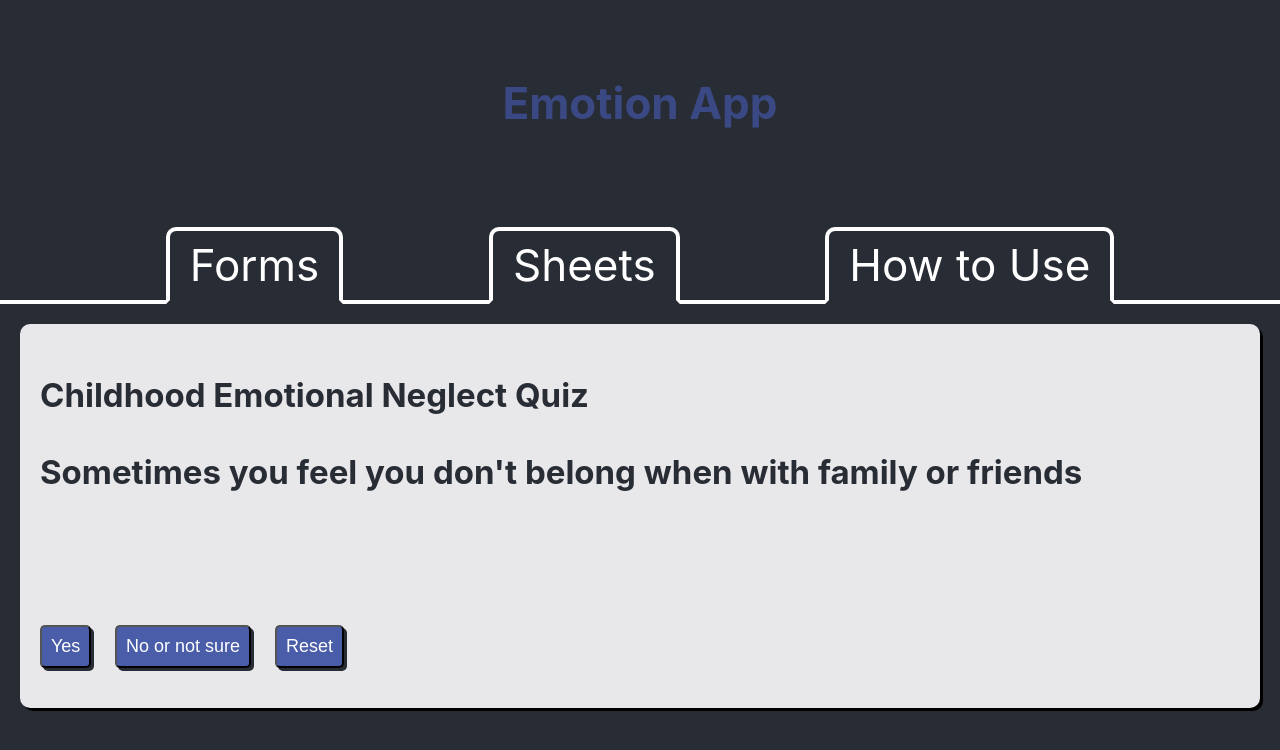
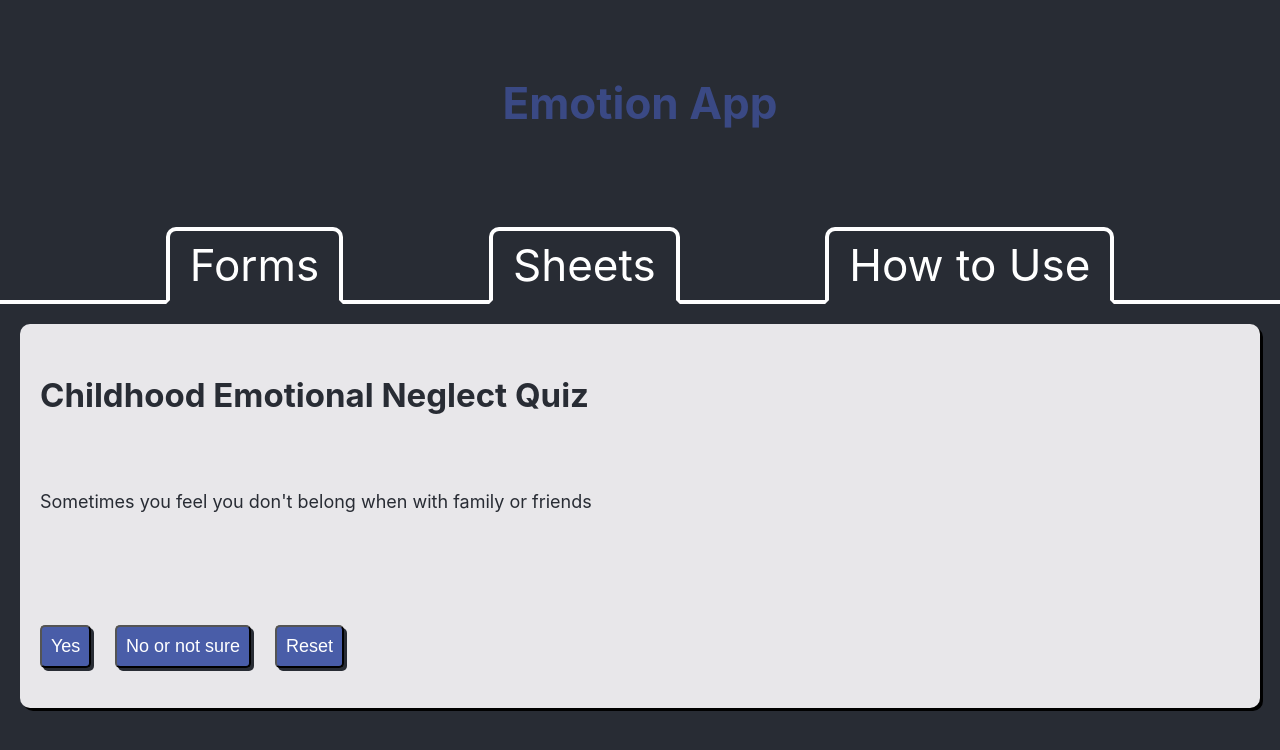
Before and after one commit to CactusWren2020/emotion-app, a React (Create React App) app: page /quiz in a window 1280 px wide. Shown: the top 750 px of the page. Built offline with nearby package versions, Linux system fonts and the light colour scheme.

Commit message:
cs tweaks

```diff
--- a/src/App.css
+++ b/src/App.css
@@ -114,7 +114,10 @@ form {
 .divHeight {
   min-height: 30vh;
 }
+.divHeight p {
+  padding-top: 40px;
 
+}
 button {
   font-size: 18px;
   padding: 9px;
--- a/src/components/About.js
+++ b/src/components/About.js
@@ -11,13 +11,15 @@ const About = () => {
                         Do you feel dissatisfied with your life? Lonely? Guilty? Like an outsider? In a word, empty?
                     </p>
                     <p>
-                        You may be suffering from a condition called Childhood Emotional Neglect. This empty feeling is caused by not getting enough or the right sort of parental interaction during childhood.
+                        You may be suffering from a condition called Childhood Emotional Neglect. This empty feeling may be caused by not getting enough or the right sort of parental interaction during childhood.
                     </p>
-                    <Link to="/quiz" className="card-link">Take a quiz to see if you have Childhood Emotional Neglect</Link>
+
                     <p>
                         However, the condition can be treated. The basic method is to undergo a series of exercises and changes over time. These activities are designed to improve your emotional awareness and treat other common issues associated with Childhood Emotional Neglect.
                     </p>
                     <Link to="/how-to-use" className="card-link">Next</Link>
+                    <p>or</p>
+                    <Link to="/quiz" className="card-link">Take a quiz to see if you have Childhood Emotional Neglect</Link>
 
                 </div>
 
--- a/src/components/HowToUse.js
+++ b/src/components/HowToUse.js
@@ -4,7 +4,7 @@ import { Link } from 'react-router-dom';
 const HowToUse = () => {
     return (
         <div className="about">
-            <div className="container">
+
                 <div className="card">
                     <h2>How to Use Emotion App</h2>
                     <p>
@@ -24,7 +24,7 @@ const HowToUse = () => {
                      </p>
                      <Link to="/feelings" className="card-link">Get Started with Your First Form</Link>
                 </div>
-            </div>
+
         </div>
     );
 }
--- a/src/components/quiz/Quiz.js
+++ b/src/components/quiz/Quiz.js
@@ -29,13 +29,14 @@ class Quiz extends React.Component {
                 <div className="card">
                 <form>
                     <QuizHeader />
-                {/*   {this.state.currentQuestion === (this.state.dataQuestion.length - 1) ?
-                    <h2>You answered yes to {this.state.answers} out of {this.state.dataQuestion.length - 1} questions</h2>
+                   {this.state.currentQuestion === (this.state.dataQuestion.length - 1) ?
+                    <p>You answered yes to {this.state.answers} out of {this.state.dataQuestion.length - 1} questions</p>
                     :
-                */}
+                   <>
                     <div key={quizData[ this.state.currentQuestion].id}
                         className="divHeight">
-                        <h2>{quizData[this.state.currentQuestion].question}</h2>
+                        <p>{quizData[this.state.currentQuestion].question}</p>
+
                         </div>
                         <button type="button"
                         value="1"
@@ -51,6 +52,9 @@ class Quiz extends React.Component {
                         onClick={this.reset}
                         >Reset
                 </button>
+
+                </>
+                }
                     </form>
                 </div>
             </>
```
Lines whose indentation alone changed are shown as unchanged.
